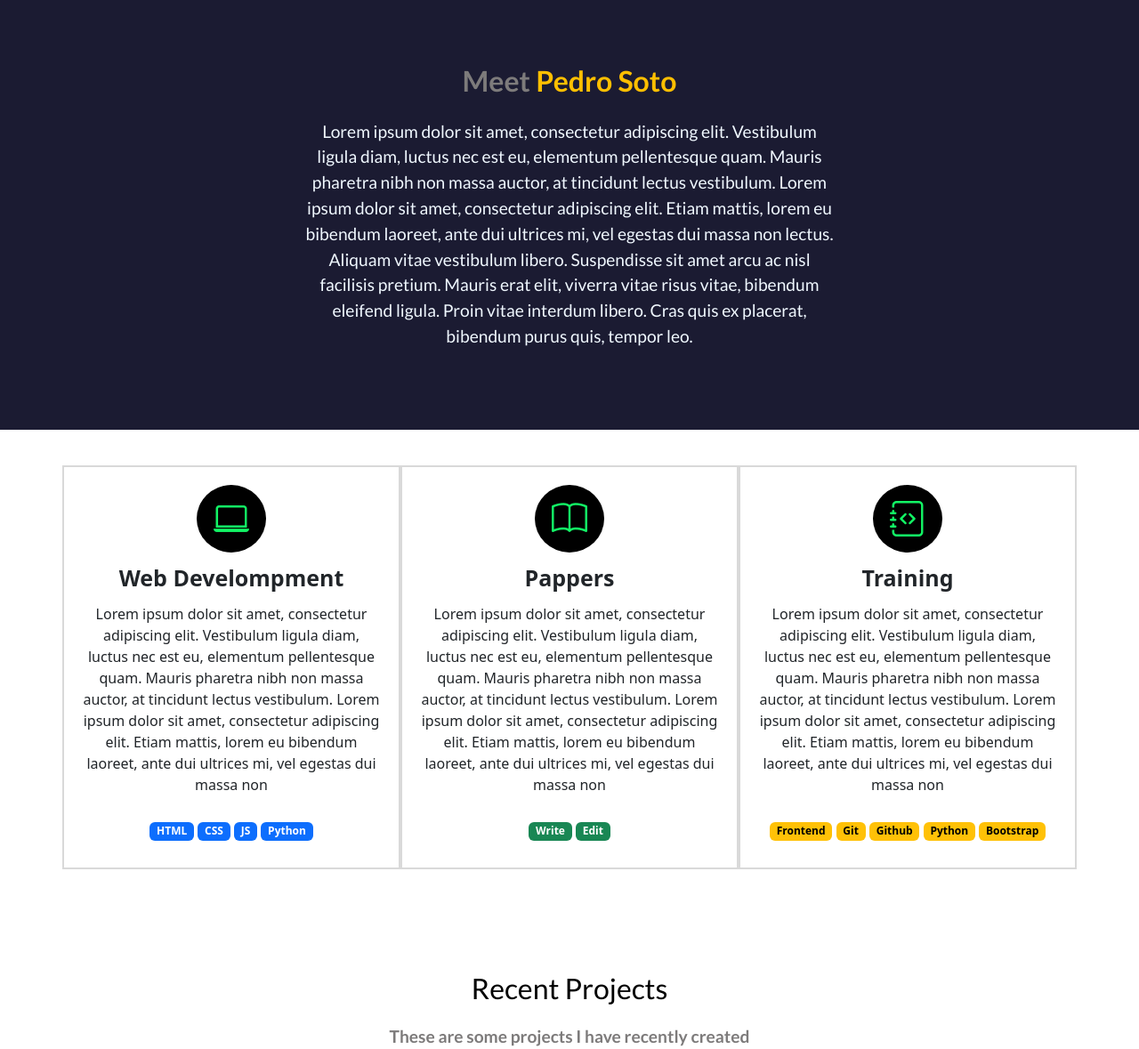
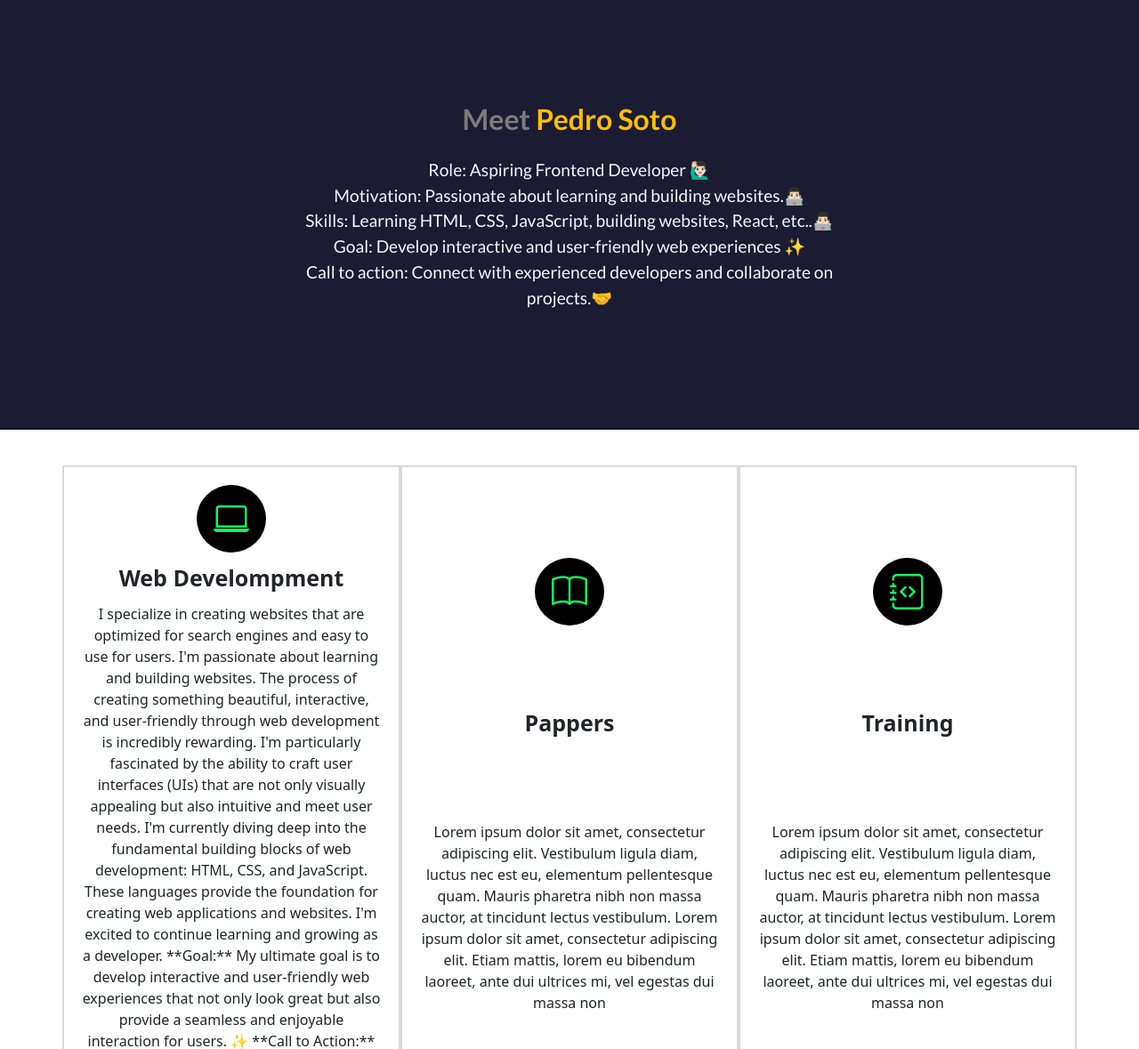
Before and after one commit to pedroadolf/03_WebProfile, a plain HTML site: page index.html in a window 1280 px wide. Shown: the part 960-2139 px from the top of the page at 89% size. Drawn offline with nearby package versions, Linux system fonts and the light colour scheme.

Commit message:
First actualization some projects

```diff
--- a/index.html
+++ b/index.html
@@ -87,18 +87,13 @@
     <section id="sobre-mi" class="sobre-mi seccion-obscura">
         <div class="contenedor">
             <h3 class="seccion-titulo"> Meet <span class="otro-color"> Pedro Soto</span></h3>
-            <p class="seccion-texto">Lorem ipsum dolor sit amet, consectetur adipiscing elit. Vestibulum ligula diam,
-                luctus nec est eu,
-                elementum
-                pellentesque quam. Mauris pharetra nibh non massa auctor, at tincidunt lectus vestibulum. Lorem ipsum
-                dolor sit amet,
-                consectetur adipiscing elit. Etiam mattis, lorem eu bibendum laoreet, ante dui ultrices mi, vel egestas
-                dui massa non
-                lectus. Aliquam vitae vestibulum libero. Suspendisse sit amet arcu ac nisl facilisis pretium. Mauris
-                erat elit, viverra
-                vitae risus vitae, bibendum eleifend ligula. Proin vitae interdum libero. Cras quis ex placerat,
-                bibendum purus quis,
-                tempor leo.</p>
+            <p class="seccion-texto">
+                Role: Aspiring Frontend Developer 🙋🏻‍♂️ <br>
+                Motivation: Passionate about learning and building websites.👨🏻‍💻 <br>
+                Skills: Learning HTML, CSS, JavaScript, building websites, React, etc..👨🏻‍💻 <br>
+                Goal: Develop interactive and user-friendly web experiences ✨ <br>
+                Call to action: Connect with experienced developers and collaborate on projects.🤝
+            </p>
         </div>
     </section>
 
@@ -111,15 +106,16 @@
                 <div class="columna col-12 col-md-4">
                     <i class="bi bi-laptop"></i>
                     <p class="expirience-titulo">Web Develompment</p>
-                    <p>Lorem ipsum dolor sit amet, consectetur adipiscing elit. Vestibulum ligula diam,
-                        luctus nec est eu,
-                        elementum
-                        pellentesque quam. Mauris pharetra nibh non massa auctor, at tincidunt lectus vestibulum. Lorem
-                        ipsum
-                        dolor sit amet,
-                        consectetur adipiscing elit. Etiam mattis, lorem eu bibendum laoreet, ante dui ultrices mi, vel
-                        egestas
-                        dui massa non</p>
+                    <p>
+                        I specialize in creating websites that are optimized for search engines and easy to use for users. I'm passionate about learning and building websites. The process of creating something beautiful, interactive, and user-friendly through web development is incredibly rewarding. I'm particularly fascinated by the ability to craft user interfaces (UIs) that are not only visually appealing but also intuitive and meet user needs. I'm currently diving deep into the fundamental building blocks of web development: HTML, CSS, and
+                        JavaScript. These languages provide the foundation for creating web applications and websites. I'm excited to continue learning and growing as a developer.
+
+
+                        **Goal:** My ultimate goal is to develop interactive and user-friendly web experiences that not only look great but also
+                        provide a seamless and enjoyable interaction for users. ✨
+
+                        **Call to Action:** I'm eager to connect with experienced developers and collaborate on projects. This will allow me to
+                        learn from your expertise and gain practical experience in the field. Let's build something awesome together!</p>
                     <div class="badges-contenedor">
                         <span class="badge text-bg-primary">HTML</span>
                         <span class="badge text-bg-primary">CSS</span>
```
Also changed, not shown: 1 other file.
